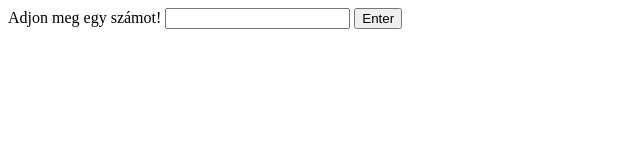
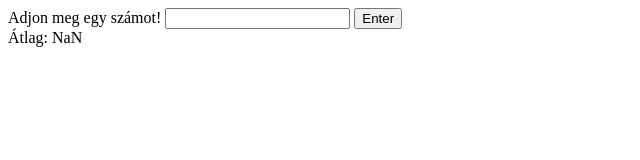
Before and after one commit to Sboti03/orai-munka-2022-09-15, a website with bundled scripts: page index.html in a window 1280 px wide. Both pictures are taken after a click on the button "Enter". Shown: the full height of the page, 0-640 px from the left. Built offline with nearby package versions, Linux system fonts and the light colour scheme.

Commit message:
extra feladat

```diff
--- a/index.html
+++ b/index.html
@@ -10,6 +10,12 @@
     <label for="szam_mezo">Adjon meg egy számot! </label>
         <input type="number" name="szam" id="szam_mezo">
         <button type="submit" id="enter">Enter</button>
+
+        <div>
+            Átlag:
+            <output id="kimenet" >0</output>
+        </div>
+
 </body>
 <script src="dist/main.js"></script>
 </html>
--- a/src/index.js
+++ b/src/index.js
@@ -2,7 +2,7 @@ import {add, average} from './lista.js'
 
 function numberAdd() {
     add(document.getElementById('szam_mezo').value)
-    alert(average())
+    document.getElementById('kimenet').innerHTML = average()
 }
 
 document.getElementById('enter').addEventListener('click', numberAdd)
```
